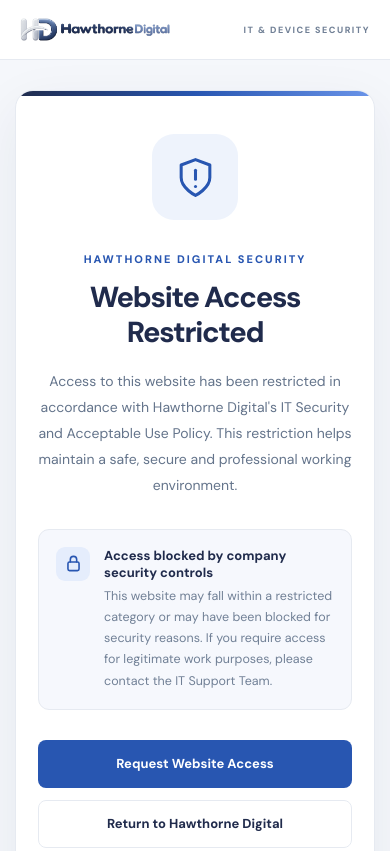
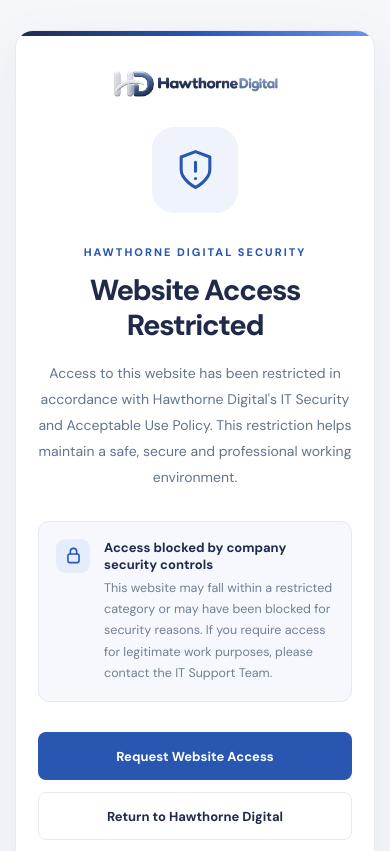
Before and after one commit to HawthorneDigital/HawthorneDigital, a plain HTML site: page security/check/failed/access-restricted/index.html in a window 390 px wide. Shown: the top 851 px of the page. Drawn offline with Linux system fonts and the light colour scheme.

Commit message:
Refactor index.html layout and styles
Removed header styles and elements, added company logo and updated main content styles.

```diff
--- a/security/check/failed/access-restricted/index.html
+++ b/security/check/failed/access-restricted/index.html
@@ -42,46 +42,14 @@ body {
     -webkit-font-smoothing: antialiased;
 }
 
-/* HEADER */
-
-.site-header {
-    background: var(--white);
-    border-bottom: 1px solid var(--border);
-    padding: 22px 5%;
-}
-
-.header-inner {
-    max-width: 1200px;
-    margin: auto;
-    display: flex;
-    align-items: center;
-    justify-content: space-between;
-    gap: 20px;
-}
-
-.logo {
-    width: 185px;
-    max-width: 100%;
-    height: auto;
-    display: block;
-}
-
-.header-label {
-    font-size: 11px;
-    font-weight: 800;
-    letter-spacing: 1.5px;
-    text-transform: uppercase;
-    color: var(--muted);
-}
-
-/* MAIN */
+/* MAIN CONTENT */
 
 main {
     flex: 1;
     display: flex;
     align-items: center;
     justify-content: center;
-    padding: 65px 20px;
+    padding: 55px 20px;
 }
 
 .restriction-card {
@@ -94,8 +62,6 @@ main {
     box-shadow: 0 18px 55px rgba(32,43,76,.07);
 }
 
-/* TOP ACCENT */
-
 .card-accent {
     height: 5px;
     background: linear-gradient(
@@ -107,11 +73,21 @@ main {
 }
 
 .card-body {
-    padding: 52px 55px 38px;
+    padding: 45px 55px 38px;
     text-align: center;
 }
 
-/* ICON */
+/* COMPANY LOGO */
+
+.company-logo {
+    display: block;
+    width: 200px;
+    max-width: 80%;
+    height: auto;
+    margin: 0 auto 35px;
+}
+
+/* SECURITY ICON */
 
 .security-icon {
     width: 86px;
@@ -159,7 +135,7 @@ h1 {
     margin: 0 auto 30px;
 }
 
-/* STATUS */
+/* STATUS BOX */
 
 .status-box {
     display: flex;
@@ -248,7 +224,7 @@ h1 {
     border-color: #CAD8F4;
 }
 
-/* SUPPORT SECTION */
+/* SUPPORT */
 
 .support-section {
     padding: 23px 30px;
@@ -293,28 +269,20 @@ h1 {
     font-weight: 800;
 }
 
-/* MOBILE */
+/* RESPONSIVE */
 
 @media(max-width: 600px) {
-    .site-header {
-        padding: 18px 20px;
-    }
-
-    .logo {
-        width: 150px;
-    }
-
-    .header-label {
-        font-size: 9px;
-        text-align: right;
-    }
-
     main {
         padding: 30px 15px;
     }
 
     .card-body {
-        padding: 38px 22px 30px;
+        padding: 35px 22px 30px;
+    }
+
+    .company-logo {
+        width: 165px;
+        margin-bottom: 30px;
     }
 
     .description {
@@ -338,25 +306,6 @@ h1 {
 
 <body>
 
-<header class="site-header">
-    <div class="header-inner">
-
-        <a href="https://www.hawthornedigital.co.uk"
-           aria-label="Hawthorne Digital Home">
-
-            <img
-                src="/Hawthorne-Digital-Logo.png"
-                alt="Hawthorne Digital"
-                class="logo">
-        </a>
-
-        <span class="header-label">
-            IT &amp; Device Security
-        </span>
-
-    </div>
-</header>
-
 <main>
 
     <section class="restriction-card"
@@ -365,6 +314,15 @@ h1 {
         <div class="card-accent"></div>
 
         <div class="card-body">
+
+            <!-- HAWTHORNE DIGITAL LOGO -->
+
+            <img
+                src="/Hawthorne-Digital-logo.png"
+                alt="Hawthorne Digital"
+                class="company-logo">
+
+            <!-- SECURITY ICON -->
 
             <div class="security-icon">
 
@@ -399,6 +357,8 @@ h1 {
                 This restriction helps maintain a safe,
                 secure and professional working environment.
             </p>
+
+            <!-- RESTRICTION DETAILS -->
 
             <div class="status-box">
 
@@ -437,20 +397,18 @@ h1 {
 
             </div>
 
+            <!-- ACTION BUTTONS -->
+
             <div class="actions">
 
                 <a class="btn btn-primary"
                    href="mailto:it.support@hawthornedigital.co.uk?subject=Website%20Access%20Request">
-
                     Request Website Access
-
                 </a>
 
                 <a class="btn btn-secondary"
                    href="https://www.hawthornedigital.co.uk">
-
                     Return to Hawthorne Digital
-
                 </a>
 
             </div>
```
